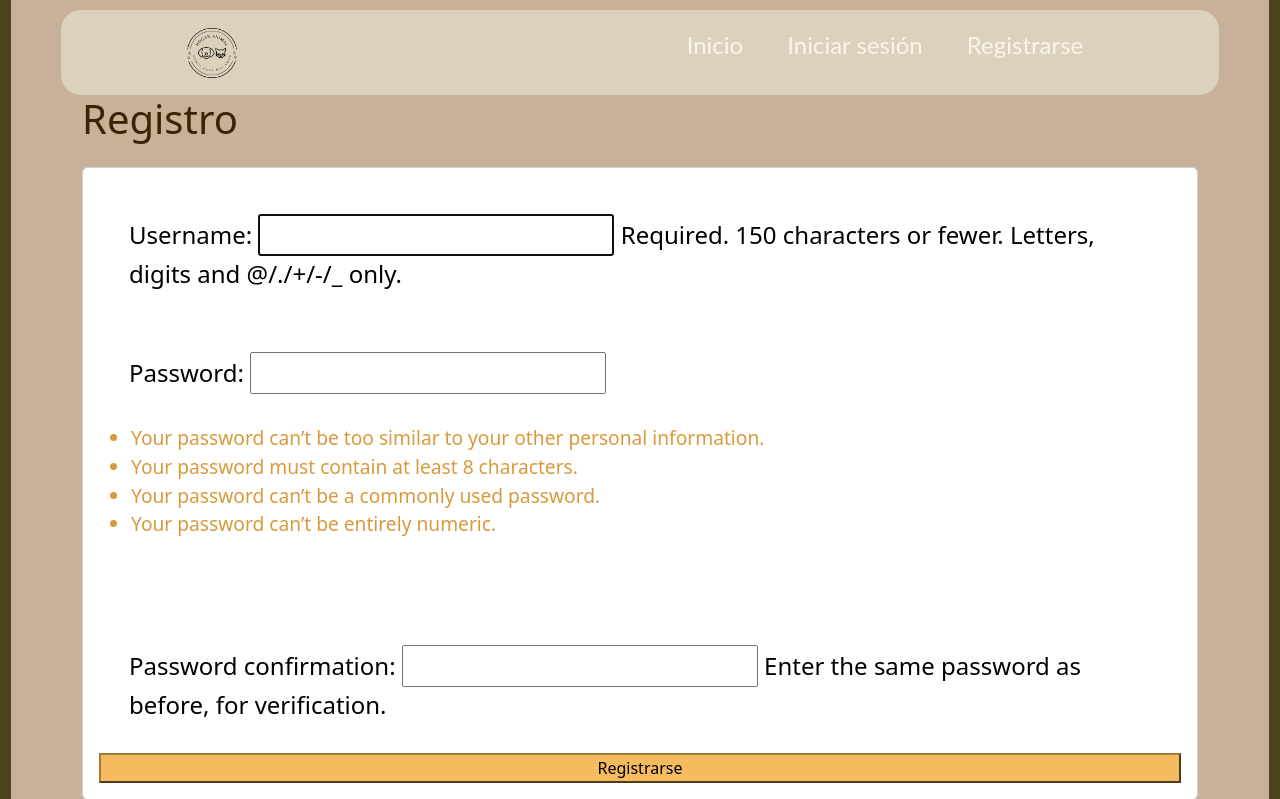
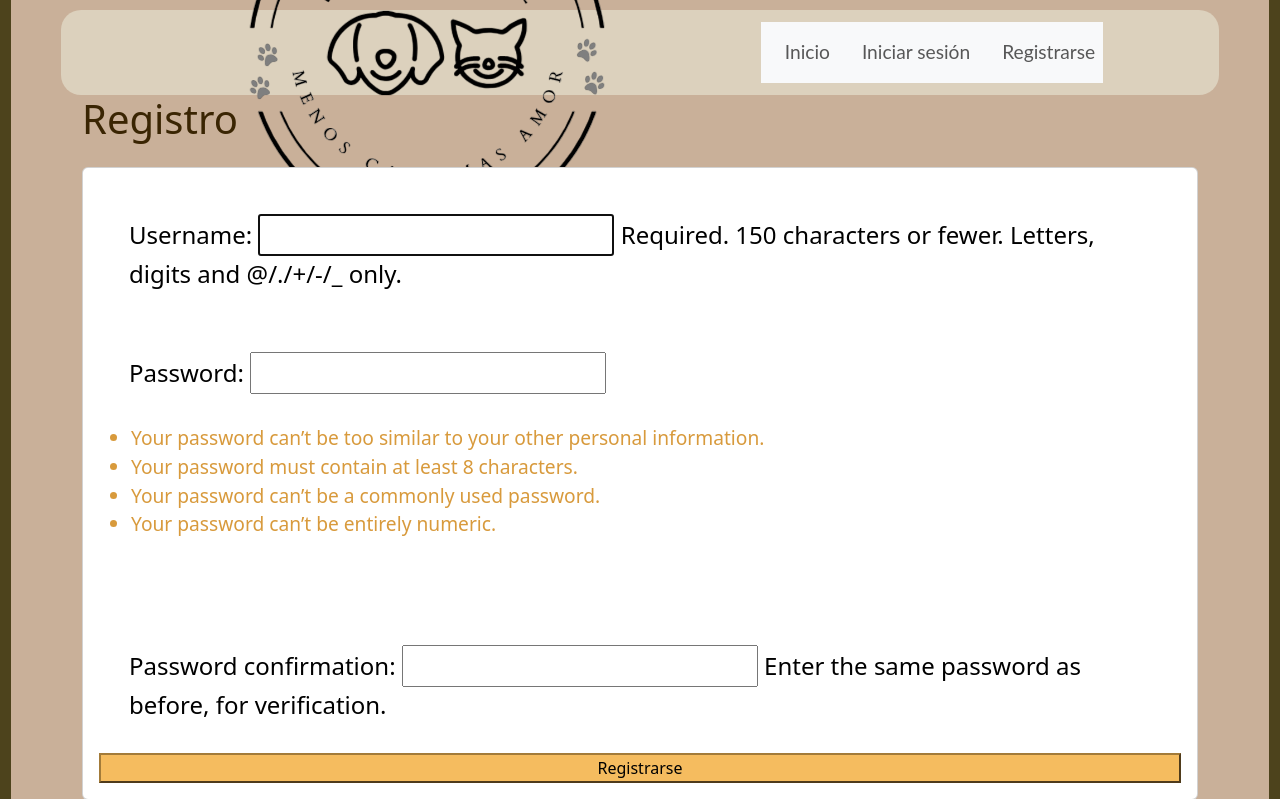
Before and after one commit to HogarAnimalCol/Hogar_Animal, a Django app: page /signup/ in a window 1280 px wide. Shown: the top 799 px of the page. Run offline with Django 5.2, Linux system fonts and the light colour scheme.

Commit message:
cambio css base y home

```diff
--- a/datos/templates/base.html
+++ b/datos/templates/base.html
@@ -16,27 +16,26 @@
     <div class="logo">
       <img class="imglogo" src="{% static 'img/LOGO.PNG' %}" alt="Logo">
     </div>
-    <nav>
-      <ul class="nav-links">
-        <li><a href="/">Inicio</a></li>
-        {% if user.is_authenticated %}
-        <li><a href="{% url 'citas' %}">Citas Agendadas</a></li>
-        <li><a href="{% url 'citas_completed' %}">Citas Completadas</a></li>
-        <li><a href="{% url 'create_cita' %}">Crear Cita</a></li>
-        <li><a href="{% url 'lista_mascotas' %}">Lista de Mascotas</a></li>
-        <li><a href="{% url 'agregar_mascota' %}">Agregar Mascota</a></li>
-        <li>
-          <a href="/logout">Cerrar sesión</a>
-        </li>
-        {% else %}
-        <li>
-          <a href="/signin">Iniciar sesión</a>
-        </li>
-        <li>
-          <a href="/signup">Registrarse</a>
-        </li>
-        {% endif %}
-      </ul>
+    <nav class="navbar navbar-expand-lg navbar-light bg-light">
+      <button class="navbar-toggler" type="button" data-bs-toggle="collapse" data-bs-target="#navbarNav" aria-controls="navbarNav" aria-expanded="false" aria-label="Toggle navigation">
+        <span class="navbar-toggler-icon"></span>
+      </button>
+      <div class="collapse navbar-collapse" id="navbarNav">
+        <ul class="navbar-nav">
+          <li class="nav-item"><a class="nav-link" href="/">Inicio</a></li>
+          {% if user.is_authenticated %}
+          <li class="nav-item"><a class="nav-link" href="{% url 'citas' %}">Citas Agendadas</a></li>
+          <li class="nav-item"><a class="nav-link" href="{% url 'citas_completed' %}">Citas Completadas</a></li>
+          <li class="nav-item"><a class="nav-link" href="{% url 'create_cita' %}">Crear Cita</a></li>
+          <li class="nav-item"><a class="nav-link" href="{% url 'lista_mascotas' %}">Lista de Mascotas</a></li>
+          <li class="nav-item"><a class="nav-link" href="{% url 'agregar_mascota' %}">Agregar Mascota</a></li>
+          <li class="nav-item"><a class="nav-link" href="/logout">Cerrar sesión</a></li>
+          {% else %}
+          <li class="nav-item"><a class="nav-link" href="/signin">Iniciar sesión</a></li>
+          <li class="nav-item"><a class="nav-link" href="/signup">Registrarse</a></li>
+          {% endif %}
+        </ul>
+      </div>
     </nav>
 
     <a onclick="abrirNav()" href="#" class="menu"><button>Menu</button></a>
@@ -51,16 +50,10 @@
         <li><a href="{% url 'create_cita' %}">Crear Cita</a></li>
         <li><a href="{% url 'lista_mascotas' %}">Lista de Mascotas</a></li>
         <li><a href="{% url 'agregar_mascota' %}">Agregar Mascota</a></li>
-        <li>
-          <a href="/logout">Cerrar sesión</a>
-        </li>
+        <li><a href="/logout">Cerrar sesión</a></li>
         {% else %}
-        <li>
-          <a href="/signin">Iniciar sesión</a>
-        </li>
-        <li>
-          <a href="/signup">Registrarse</a>
-        </li>
+        <li><a href="/signin">Iniciar sesión</a></li>
+        <li><a href="/signup">Registrarse</a></li>
         {% endif %}
       </div>
     </div>
@@ -69,5 +62,7 @@
 {% block content %}
 {% endblock %}
 
+<script src="https://cdn.jsdelivr.net/npm/@popperjs/core@2.11.6/dist/umd/popper.min.js"></script>
+<script src="https://cdn.jsdelivr.net/npm/bootstrap@5.3.3/dist/js/bootstrap.min.js"></script>
 </body>
 </html>
--- a/static/css/styles.css
+++ b/static/css/styles.css
@@ -106,23 +106,25 @@ body {
     padding: 20px;
     height: 50%;
   }
-  .slide-container{
+  /* Slide Container */
+.slide-container {
   padding: 20px;
-    height: 50%;
+  height: auto;
   display: grid;
   place-content: center;
 }
-  .slide{
+
+.slide {
   width: 100%;
   overflow: hidden;
   border-radius: 10px;
 }
-  .slide ul{
+
+.slide ul {
   display: flex;
   padding: 0;
   width: 400%;
-
-    animation: slide 15s infinite cubic-bezier(0.55, 0.48, 0.37, 0.92)
+  animation: slide 15s infinite cubic-bezier(0.55, 0.48, 0.37, 0.92);
 }
   .texto-container{
     display: block;
@@ -191,7 +193,6 @@ img{
   height: auto;
 }
 
-/*table*/
 
 table {
   width: 100%;
@@ -284,3 +285,33 @@ table tr:hover {
   font-size: 10px;
   text-align: center;
 }
+
+/* Nav Styles */
+.navbar-nav .nav-item {
+  margin-left: 1rem;
+}
+
+.header .logo img {
+  max-width: 100%;
+  height: auto;
+}
+
+.bottom {
+  font-size: 10px;
+  text-align: center;
+}
+
+/* Mobile Styles */
+@media (max-width: 767px) {
+  .container1 {
+      flex-direction: column;
+  }
+
+  .slide ul {
+      width: 100%;
+  }
+
+  .texto-container {
+      width: 100%;
+  }
+}
--- a/veterinaria/settings.py
+++ b/veterinaria/settings.py
@@ -83,7 +83,7 @@ WSGI_APPLICATION = 'veterinaria.wsgi.application'
 
 DATABASES = {
     'default': dj_database_url.config(
-        default='postgresql://postgres.postgres@localhost/postgres',
+        default='postgresql://veterinaria_gd0e_user:fZzEPtvlb4YbcnRbKsfJS2tX6iyienhH@dpg-cs0fcr0gph6c73a7cgjg-a:5432/veterinaria',
         conn_max_age=600
     )
 }
```
Also changed, not shown: datos/templates/home.html (+19 -21 lines). Lines whose indentation alone changed are shown as unchanged.
